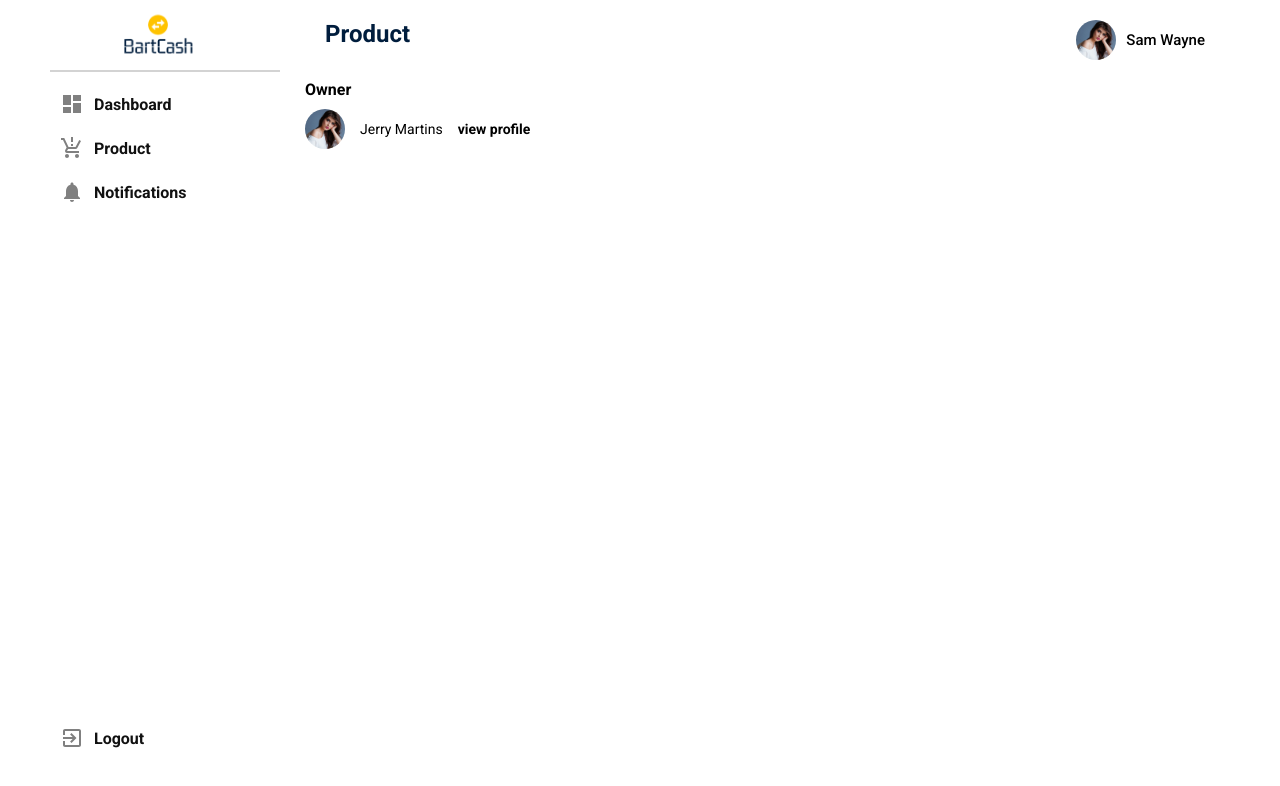
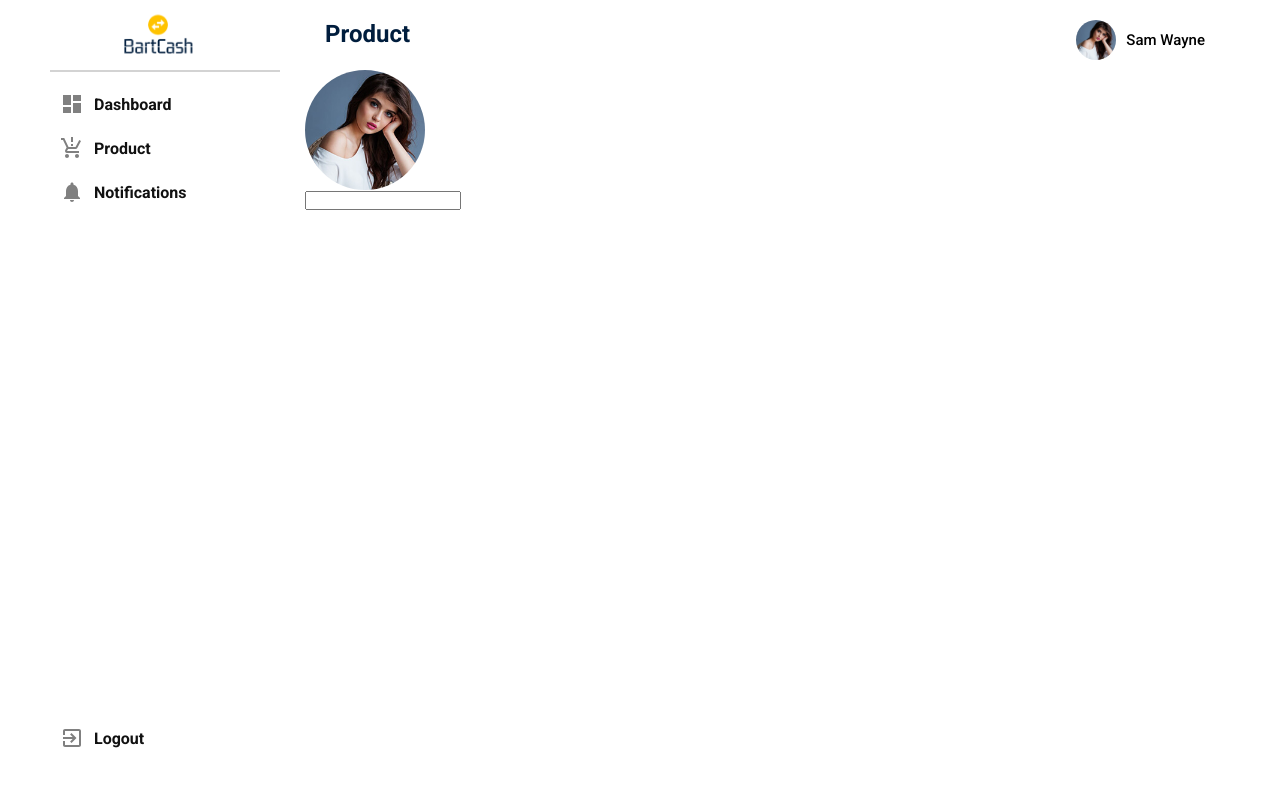
Before and after one commit to bartcash/Admin, a React (Create React App) app: page /product/owner in a window 1280 px wide. Shown: the top 786 px of the page. Built offline with nearby package versions, Linux system fonts and the light colour scheme.

Commit message:
seller profile

```diff
--- a/src/App.js
+++ b/src/App.js
@@ -1,5 +1,5 @@
 import { Suspense } from "react";
-import { Signup, Login, Home, ResetLogin, Product, ProductList, SingleProduct, CreateAccount, Notifications } from "./pages";
+import { Signup, Login, Home, ResetLogin, Product, ProductList, SingleProduct, CreateAccount, Notifications, Owner } from "./pages";
 import { createBrowserRouter, RouterProvider } from 'react-router-dom'
 
 
@@ -51,7 +51,7 @@ function App() {
       path: '/product',
       element: (
         <Suspense  fallback={<div>Loading...</div>}>
-          <Product title='Product' day1 = 'Today' day2 = 'Yesterday'/>
+          <Product title='Product'/>
         </Suspense>
       )
     },
@@ -60,6 +60,14 @@ function App() {
       element: (
         <Suspense  fallback={<div>Loading...</div>}>
           <SingleProduct title='Product'/>
+        </Suspense>
+      )
+    },
+    {
+      path: '/product/owner',
+      element: (
+        <Suspense  fallback={<div>Loading...</div>}>
+          <Owner title='Product'/>
         </Suspense>
       )
     },
--- a/src/components/notify/notify.css
+++ b/src/components/notify/notify.css
@@ -14,7 +14,7 @@
     padding: 10px;
     width: 100%;
     cursor: pointer;
-    color: #222;
+    color: #001D3D;
     font-weight: 600;
     font-size: 16px;
 }
--- a/src/components/product/Product.jsx
+++ b/src/components/product/Product.jsx
@@ -6,10 +6,12 @@ const DailyProduct = ({products}) => {
     return(
         <section className='d_product'>
 
-            <div className='product__center'>
-                <img src={pic1} alt=''  className='product__center-img'/>
-                <p>{products.seller}</p>
-            </div>
+            <Link to='/product/owner' className='link'>
+                <div className='product__center'>
+                    <img src={pic1} alt=''  className='product__center-img'/>
+                    <p>{products.seller}</p>
+                </div>
+            </Link>
 
             <div className="product__btm">
                 <Link to='/product/:id' className='link'>
--- a/src/constants/dummyData.js
+++ b/src/constants/dummyData.js
@@ -2,30 +2,30 @@ export const dproducts = [
     {
         id: 1,
         title: 'HP Elitebook',
-        seller: 'Jerry Martins',
+        seller: 'Philip Essien',
         user: require('../assets/noprofile.jpg'),
-        product: 'HP Chromebook'
+        product:  require('../assets/shopping.png')
     },
     {
         id: 2,
         title: 'HP Elitebook',
         seller: 'Jerry Martins',
         user: require('../assets/noprofile.jpg'),
-        product: 'Mac 2 Pro'
+        product:  require('../assets/shopping.png')
     },
     {
         id: 3,
         title: 'HP Elitebook',
-        seller: 'Jerry Martins',
+        seller: 'Paul Egwuonwu',
         user: require('../assets/noprofile.jpg'),
-        product: 'HP Elite Book'
+        product:  require('../assets/shopping.png')
     },
     {
         id: 4,
         title: 'HP Elitebook',
-        seller: 'Jerry Martins',
+        seller: 'Daniel Samuel',
         user: require('../assets/noprofile.jpg'),
-        product: 'HP ProBook '
+        product:  require('../assets/shopping.png')
     },
     {
         id: 5,
@@ -37,7 +37,7 @@ export const dproducts = [
     {
         id: 6,
         title: 'HP Elitebook',
-        seller: 'Jerry Martins',
+        seller: 'Daniel Samuel',
         user: require('../assets/noprofile.jpg'),
         product: require('../assets/shopping.png')
     },
@@ -51,7 +51,7 @@ export const dproducts = [
     {
         id: 8,
         title: 'HP Elitebook',
-        seller: 'Jerry Martins',
+        seller: 'Daniel Samuel',
         user: require('../assets/noprofile.jpg'),
         product: require('../assets/shopping.png')
     },
@@ -98,41 +98,3 @@ export const dproducts = [
         product: require('../assets/shopping.png')
     },
 ]
-
-export const dailyProduct = [
-    {
-        id: 1,
-        title: 'HP Elitebook',
-        seller: 'Jerry Martins',
-        user: require('../assets/pic1.jpg'),
-        product: require('../assets/chromebook.jpg')
-    },
-    {
-        id: 2,
-        title: 'HP Elitebook',
-        seller: 'Jerry Martins',
-        user: require('../assets/pic1.jpg'),
-        product: require('../assets/chromebook.jpg')
-    },
-    {
-        id: 3,
-        title: 'HP Elitebook',
-        seller: 'Jerry Martins',
-        user: require('../assets/pic1.jpg'),
-        product: require('../assets/chromebook.jpg')
-    },
-    {
-        id: 4,
-        title: 'HP Elitebook',
-        seller: 'Jerry Martins',
-        user: require('../assets/pic1.jpg'),
-        product: require('../assets/chromebook.jpg')
-    },
-    {
-        id: 5,
-        title: 'HP Elitebook',
-        seller: 'Jerry Martins',
-        user: require('../assets/noprofile.jpg'),
-        product: require('../assets/shopping.png')
-    },
-]
--- a/src/pages/index.js
+++ b/src/pages/index.js
@@ -9,6 +9,8 @@ const Product = lazy(()=> import('./product/Product'))
 const ProductList = lazy(()=> import('./productList/ProductList'))
 const SingleProduct = lazy(()=> import('./singleProduct/SingleProduct'))
 const Notifications = lazy(()=> import('./notifications/Notifications'))
+const Owner = lazy(()=> import('./owner/Owner'))
+
 
 
 export {
@@ -20,5 +22,6 @@ export {
     ResetLogin,
     ProductList,
     SingleProduct,
-    Notifications
+    Notifications,
+    Owner
 }
--- /dev/null
+++ b/src/pages/owner/Owner.jsx
@@ -0,0 +1,24 @@
+import { Sidebar, Topbar } from '../../components'
+import './owner.css'
+import { pic1 } from '../../constants/images'
+
+const Owner = ({title}) => {
+  return (
+    <main className='product__owner'>
+        <Sidebar/>
+
+        <section className='product__owner-cont'>
+            <Topbar title={title}/>
+            <img src={pic1} alt="" className="product__owner-img" />
+
+            <section className='inputs'>
+                <label htmlFor=''></label>
+                <input type='text' placeholder='' id=''/>
+            </section>
+
+        </section>
+    </main>
+  )
+}
+
+export default Owner
--- /dev/null
+++ b/src/pages/owner/owner.css
@@ -0,0 +1,21 @@
+.product__owner{
+    max-width: 1200px;
+    display: flex;
+    height: 100vh;
+    margin: auto;
+    background-color: #fff;
+}
+
+.product__owner-cont{
+    flex: 4;
+    display: flex;
+    flex-direction: column;
+    padding: 10px 15px;
+}
+
+.product__owner-img{
+    width: 120px;
+    height: 120px;
+    border-radius: 50%;
+    object-fit: cover;
+}
--- a/src/pages/product/Product.jsx
+++ b/src/pages/product/Product.jsx
@@ -12,7 +12,7 @@ const Product = ({title, day1, day2}) => {
       <section className='product__cont'>
         <Topbar title={title}/>
             <div className='product__top'>
-                <h3>{day1}</h3>
+                <h3>Today</h3>
 
                 <Link to='/products' className='link'>
                    <p>SEE MORE</p>
@@ -29,7 +29,7 @@ const Product = ({title, day1, day2}) => {
           <hr/>
 
           <div className='product__top'>
-                <h3>{day2}</h3>
+                <h3>Yesterday</h3>
 
                 <Link to='/products' className='link'>
                   <p>SEE MORE</p>
```
